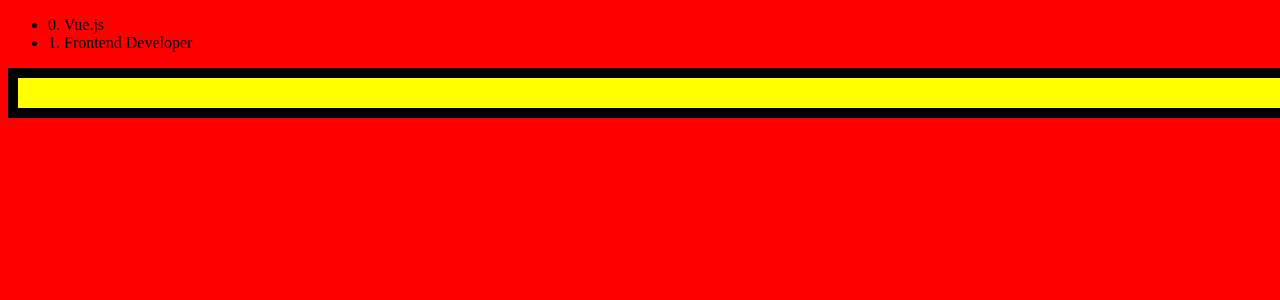
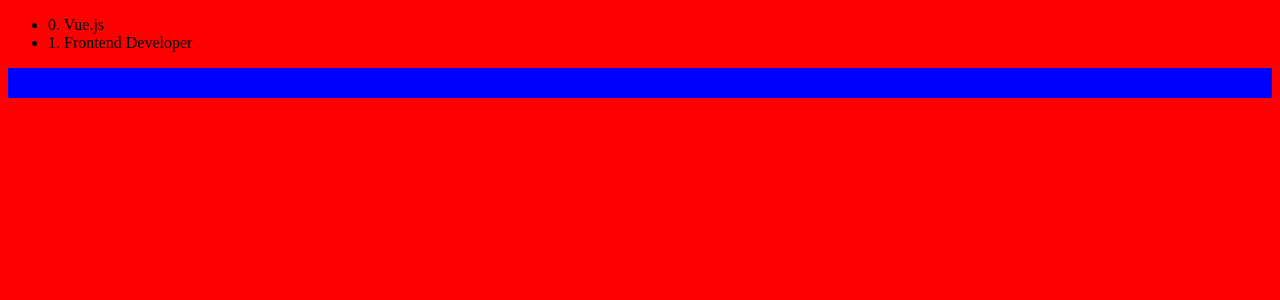
Before and after one commit to BenChallenor/vue-skills, a Vue app: page / in a window 1280 px wide. Shown: the top 300 px of the page. Built offline with nearby package versions, Linux system fonts and the light colour scheme.

Commit message:
Add style binding

```diff
--- a/src/components/Skills.vue
+++ b/src/components/Skills.vue
@@ -5,8 +5,10 @@
       <li v-for="(data, index) in skills" :key='index'>{{index}}. {{data.skill}}</li>
     </ul>
     <!-- <div v-bind:class="{alert: showAlert, 'another-class': showClass}"></div> -->
-    <div v-bind:class="alertObject"></div>
+    <!-- <div v-bind:class="alertObject"></div> -->
     <!-- shows alert if true -->
+
+    <div v-bind:style="{ backgroundColor: bgColor, width: bgWidth, height: bgHeight}"></div>
   </div>
 </div>
 </template>
@@ -16,17 +18,18 @@ export default {
   name: 'Skills',
   data() {
     return {
-      skills: [{
-          "skill": "Vue.js"
-        },
-        {
-          "skill": "Frontend Developer"
-        }
+      skills: [
+        {"skill": "Vue.js"},
+        {"skill": "Frontend Developer"}
       ],
-      alertObject: {
-        alert: true,
-        anotherClass: true
-      }
+
+      bgColor: "blue",
+      bgWidth: "100%",
+      bgHeight: "30px"
+      // alertObject: {
+      //   alert: true,
+      //   anotherClass: true
+      // }
 
     }
   }
```
